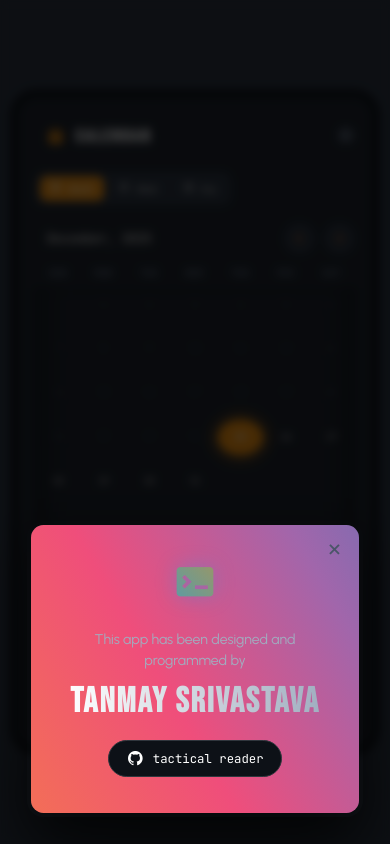
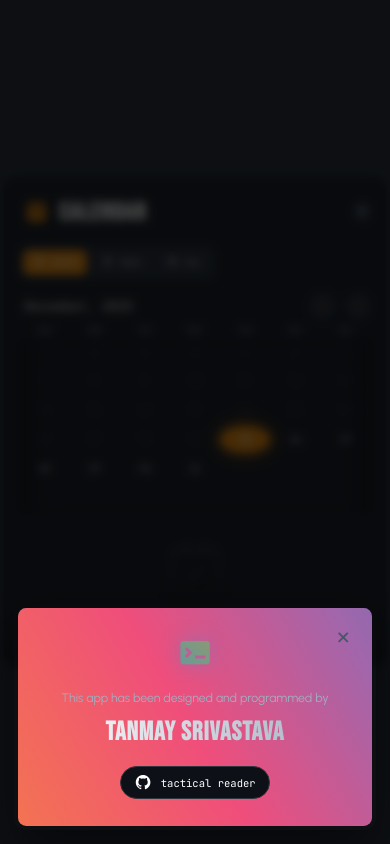
Before and after one commit to TacticalReader/Calendar-App, a React (Vite) app in the folder calender-app/: page / in a window 390 px wide. Built offline with nearby package versions, Linux system fonts and the light colour scheme.

Commit message:
Update CALENDERAPP.css

```diff
--- a/calender-app/src/Components/CALENDERAPP.css
+++ b/calender-app/src/Components/CALENDERAPP.css
@@ -11,6 +11,14 @@
   box-sizing: border-box;
 }
 
+/*
+  ╔══════════════════════════════════════════════════════════╗
+  ║  BUG FIX #1 — container-type: inline-size ADDED         ║
+  ║  Without this, all cqi units throughout the file        ║
+  ║  fell back to the viewport instead of this container.   ║
+  ║  This caused completely wrong text/spacing scaling.     ║
+  ╚══════════════════════════════════════════════════════════╝
+*/
 .calender-app {
   width: 60%;
   min-width: 90vmin;
@@ -27,9 +35,10 @@
   transform-style: preserve-3d;
   transition: height 0.4s var(--ease-out-expo);
   font-family: var(--font-body);
+  container-type: inline-size; /* ← BUG FIX #1 */
 }
 
-.calender-app::after{
+.calender-app::after {
   content: "";
   position: absolute;
   bottom: -12rem;
@@ -40,10 +49,12 @@
   background: rgba(0,0,0,0.5);
   border-radius: 20rem;
   filter: blur(4rem);
+  /* pointer-events: none is implicit for ::after, but kept for clarity */
 }
 
 .calender {
   width: 40%;
+  min-width: 0; /* IMPROVEMENT: prevents flex child from overflowing its share */
 }
 
 .calender-header {
@@ -74,6 +85,7 @@
   background-color: #2c3542;
   padding: 0.5rem;
   border-radius: 1rem;
+  flex-shrink: 0; /* IMPROVEMENT: don't let it shrink and clip */
 }
 
 .view-switcher button {
@@ -83,13 +95,14 @@
   padding: 0.8rem 1.2rem;
   border-radius: 0.8rem;
   cursor: pointer;
-  font-size: clamp(1rem, 1cqi, 1.4rem);
+  font-size: clamp(1rem, 1.5cqi, 1.4rem); /* cqi now resolves correctly thanks to BUG FIX #1 */
   transition: all 0.3s ease;
   display: flex;
   align-items: center;
   gap: 0.8rem;
   font-family: var(--font-body);
   font-weight: 600;
+  white-space: nowrap;
 }
 
 .view-switcher button i {
@@ -105,16 +118,22 @@
   display: flex;
   align-items: center;
   column-gap: 1rem;
+  row-gap: 0.5rem;
   margin: 3.5rem 0;
+  flex-wrap: wrap; /* IMPROVEMENT: allow wrapping so day-view's long date doesn't push arrows off-screen */
 }
 
 .nevigate-date h2 {
   color: #bbb;
-    font-size: clamp(1.5rem, 1.5cqi, 2.5rem);
+  font-size: clamp(1.2rem, 2cqi, 2.5rem); /* adjusted multiplier so range is reachable with cqi */
   padding: 1.3rem;
-    white-space: nowrap;
   font-family: var(--font-mono);
   letter-spacing: -0.05rem;
+  /* IMPROVEMENT: replaced bare white-space:nowrap with overflow safety */
+  white-space: nowrap;
+  overflow: hidden;
+  text-overflow: ellipsis;
+  max-width: calc(100% - 10rem); /* leave room for nav arrows */
 }
 
 /* Back to Today Button */
@@ -134,6 +153,7 @@
   box-shadow: 0 4px 10px rgba(239, 144, 17, 0.3);
   transition: all 0.3s ease;
   animation: fadeIn 0.3s ease-in-out;
+  white-space: nowrap;
 }
 
 .goto-today-btn:hover {
@@ -143,14 +163,16 @@
 
 @keyframes fadeIn {
   from { opacity: 0; transform: translateY(5px); }
-    to { opacity: 1; transform: translateY(0); }
+  to   { opacity: 1; transform: translateY(0); }
 }
 
 .buttons {
   display: flex;
   column-gap: 1rem;
   margin-left: auto;
+  flex-shrink: 0;
 }
+
 .buttons i {
   width: 3.5rem;
   height: 3.5rem;
@@ -170,7 +192,7 @@
   color: #fff;
 }
 
-.weekdays{
+.weekdays {
   width: 100%;
   display: flex;
   margin: 3rem 0;
@@ -178,7 +200,7 @@
 
 .weekdays span {
   width: calc(100% / 7);
-    font-size: clamp(1rem, .8cqi, 1.3rem);
+  font-size: clamp(0.9rem, 1.2cqi, 1.3rem); /* adjusted cqi multiplier */
   font-weight: bold;
   text-transform: uppercase;
   color: #78879e;
@@ -230,16 +252,16 @@
 .days span {
   width: calc(100% / 7);
   height: 4rem;
-    aspect-ratio: 1;
+  /* IMPROVEMENT: removed conflicting aspect-ratio:1 — it fought with explicit height + width */
   display: flex;
   justify-content: center;
   align-items: center;
   margin-bottom: 1rem;
-    font-size: clamp(1rem, 1cqi, 1.6rem);
+  font-size: clamp(1rem, 1.5cqi, 1.6rem); /* adjusted multiplier */
   color: #ddd;
   cursor: pointer;
   transition: all 0.2s ease;
-    text-shadow: 0  .5rem 1rem rgba(0,0,0,0.2);
+  text-shadow: 0 .5rem 1rem rgba(0,0,0,0.2);
   position: relative;
   backface-visibility: hidden;
   font-family: var(--font-mono);
@@ -285,7 +307,7 @@
   pointer-events: none;
 }
 
-.current-day{
+.current-day {
   background-color: #ef9011;
   border-radius: 50%;
   box-shadow: 0 0 1.5rem 0.5rem rgba(239, 144, 17, 0.4);
@@ -293,13 +315,14 @@
   font-weight: 700;
 }
 
-.events{
+.events {
   width: 60%;
   height: 100%;
   padding: 3rem 0;
   overflow-y: auto;
   display: flex;
   flex-direction: column;
+  min-width: 0; /* IMPROVEMENT: prevents flex child from overflowing its share */
 }
 
 /* Empty State */
@@ -335,7 +358,7 @@
   left: 50%;
   transform: translate(-50%, -50%);
   background-color: #161b22;
-    width: clamp(30rem, 90%, 50rem);
+  width: clamp(30rem, 90vw, 50rem); /* IMPROVEMENT: use vw not % — fixed elements don't have a % parent */
   height: auto;
   max-height: 90vh;
   overflow-y: auto;
@@ -361,10 +384,10 @@
 
 @keyframes popupScale {
   from { opacity: 0; transform: translate(-50%, -50%) scale(0.8); }
-    to { opacity: 1; transform: translate(-50%, -50%) scale(1); }
+  to   { opacity: 1; transform: translate(-50%, -50%) scale(1); }
 }
 
-.time-input{
+.time-input {
   display: flex;
   gap: 0.5rem;
   align-items: center;
@@ -373,11 +396,11 @@
   justify-content: center;
 }
 
-.event-popup-time{
-    width: clamp(4rem, 4cqi, 7rem);
+.event-popup-time {
+  width: clamp(4rem, 5cqi, 7rem);
   background-color: #00a3ff;
   font-family: var(--font-mono);
-    font-size: clamp(1.5rem, 1.5cqi, 2.2rem);
+  font-size: clamp(1.5rem, 2cqi, 2.2rem); /* adjusted multiplier */
   display: flex;
   justify-content: center;
   box-shadow: 0 0 1.5rem 1rem rgba(0, 163, 255, 0.2);
@@ -395,16 +418,16 @@
   border-top: 0.2rem solid #00a3ff;
   border-bottom: 0.2rem solid #00a3ff;
   color: #fff;
-    width: clamp(4rem, 5cqi, 6rem);
+  width: clamp(4rem, 6cqi, 6rem); /* adjusted */
   height: 4rem;
   text-align: center;
-    font-size: clamp(1.5rem, 1.5cqi, 1.6rem);
+  font-size: clamp(1.5rem, 2cqi, 1.6rem); /* adjusted */
   font-family: var(--font-mono);
 }
 
 .time-input select {
   cursor: pointer;
-    width: clamp(5rem, 6cqi, 7rem);
+  width: clamp(5rem, 7cqi, 7rem); /* adjusted */
   appearance: none;
   text-align-last: center;
 }
@@ -419,7 +442,7 @@
   font-size: 2rem;
 }
 
-.event{
+.event {
   width: 100%;
   height: auto;
   min-height: 7rem;
@@ -437,6 +460,7 @@
   flex-direction: column;
   align-items: center;
   width: 25%;
+  flex-shrink: 0; /* IMPROVEMENT: don't let date column collapse */
   border-right: 0.1rem solid rgba(255,255,255,0.5);
   border-radius: 5px;
   padding-right: 1rem;
@@ -455,19 +479,19 @@
   font-family: var(--font-body);
   font-size: 1.3rem;
 }
+
 .event-popup textarea:focus {
   outline: none;
   border-color: #00a3ff;
   box-shadow: 0 0 0 2px rgba(0, 163, 255, 0.1);
 }
 
-
-.event-popup textarea::placeholder{
-    font-size: clamp(1rem, 0.8cqi, 1.3rem);
+.event-popup textarea::placeholder {
+  font-size: clamp(1rem, 1.2cqi, 1.3rem); /* adjusted */
   color: #78879e;
 }
-.event-popup textarea:focus::placeholder
-{
+
+.event-popup textarea:focus::placeholder {
   color: transparent;
 }
 
@@ -477,6 +501,7 @@
   display: flex;
   gap: 1.5rem;
   justify-content: space-between;
+  flex-wrap: wrap; /* IMPROVEMENT: wrap on narrow popups instead of cramping */
 }
 
 .form-group {
@@ -485,6 +510,7 @@
   gap: 0.8rem;
   flex: 1;
   min-width: 0;
+  min-width: 12rem; /* IMPROVEMENT: don't let groups collapse below a usable width */
 }
 
 .form-group label {
@@ -537,12 +563,12 @@
   background-color: #131820;
 }
 
-.event-popup-btn{
+.event-popup-btn {
   width: 100%;
   height: 4.5rem;
   background-color: #00a3ff;
   font-family: var(--font-heading);
-    font-size: clamp(1.5rem, 1.5cqi, 2.2rem);
+  font-size: clamp(1.5rem, 2cqi, 2.2rem); /* adjusted multiplier */
   letter-spacing: 0.1rem;
   color: #fff;
   border: none;
@@ -561,8 +587,7 @@
   box-shadow: 0 0 1.5rem 1rem rgba(239, 144, 17, 0.2);
 }
 
-.event-popup-btn:active{
-    transform: scale(0.98);
+.event-popup-btn:active {
   transform: translateY(0.1rem);
 }
 
@@ -579,7 +604,7 @@
   padding: 0 2rem;
 }
 
-.close-event-popup{
+.close-event-popup {
   position: absolute;
   top: 1.5rem;
   right: 1.5rem;
@@ -587,40 +612,58 @@
   background-color: transparent;
   cursor: pointer;
 }
-.close-event-popup i{
+
+.close-event-popup i {
   font-size: 2.5rem;
   color: #78879e;
   transition: color 0.3s;
 }
+
 .close-event-popup i:hover {
   color: #fff;
 }
 
-
+/*
+  ╔══════════════════════════════════════════════════════════╗
+  ║  BUG FIX #2 — event-date clamp was INVERTED             ║
+  ║  clamp(1.3rem, 1cqi, 1rem) → min > max = broken!        ║
+  ║  Fixed to clamp(1rem, 1.5cqi, 1.3rem)                   ║
+  ╚══════════════════════════════════════════════════════════╝
+*/
 .event-date {
-   font-size: clamp(1.3rem ,1cqi , 1rem );
+  font-size: clamp(1rem, 1.5cqi, 1.3rem); /* BUG FIX #2: was clamp(1.3rem, 1cqi, 1rem) — inverted! */
   color: #fff;
   padding-left: 2.5rem;
   padding-top: 1.5rem;
   font-family: var(--font-mono);
   letter-spacing: -0.05rem;
 }
+
 .event-time {
-      font-size: clamp(1.3rem , 1cqi , 1.6rem);
+  font-size: clamp(1.3rem, 2cqi, 1.6rem); /* adjusted multiplier */
   line-height: 4rem;
   font-weight: bold;
   color: #fff;
   font-family: var(--font-mono);
 }
 
-.event-text{
-    font-size: clamp(1.2rem , 1cqi , 1.4rem);
+/*
+  ╔══════════════════════════════════════════════════════════╗
+  ║  BUG FIX #3 — 'overflow: break-word' is INVALID CSS     ║
+  ║  overflow only accepts: hidden/scroll/auto/visible/clip  ║
+  ║  This was silently ignored → long text could overflow.   ║
+  ║  Fixed with overflow-wrap + word-break.                  ║
+  ╚══════════════════════════════════════════════════════════╝
+*/
+.event-text {
+  font-size: clamp(1.2rem, 1.8cqi, 1.4rem); /* adjusted multiplier */
   line-height: 2rem;
   color: #fff;
-    width: auto;
   flex: 1;
+  min-width: 0; /* IMPROVEMENT: allow shrinking in flex context */
   padding: 0 3rem 0 1rem;
-    overflow: break-word;
+  overflow-wrap: break-word;  /* BUG FIX #3: was 'overflow: break-word' — invalid! */
+  word-break: break-word;
   font-family: var(--font-body);
 }
 
@@ -658,7 +701,9 @@
   font-size: 2rem;
   cursor: pointer;
   transition: color 0.3s;
+  flex-shrink: 0;
 }
+
 .settings-btn:hover {
   color: #fff;
 }
@@ -677,9 +722,11 @@
   display: flex;
   align-items: center;
   gap: 2rem;
-    z-index: 1000;
+  z-index: 3000;
   border: 1px solid #2c3542;
   animation: slideUp 0.3s ease-out;
+  max-width: 90vw; /* IMPROVEMENT: prevent toast from overflowing on small screens */
+  width: max-content;
 }
 
 .toast-undo-btn {
@@ -691,11 +738,12 @@
   cursor: pointer;
   text-transform: uppercase;
   letter-spacing: 0.1rem;
+  flex-shrink: 0;
 }
 
 @keyframes slideUp {
   from { transform: translate(-50%, 100%); opacity: 0; }
-    to { transform: translate(-50%, 0); opacity: 1; }
+  to   { transform: translate(-50%, 0); opacity: 1; }
 }
 
 /* Settings Modal */
@@ -711,14 +759,23 @@
   align-items: center;
   z-index: 2000;
   backdrop-filter: blur(5px);
+  padding: 1.5rem; /* IMPROVEMENT: ensure modal has room to breathe on any screen */
 }
 
+/*
+  ╔══════════════════════════════════════════════════════════╗
+  ║  BUG FIX #5 — settings-modal overflow on mobile         ║
+  ║  clamp(30rem, 40vw, 50rem): 30rem = 480px.              ║
+  ║  On a 375px phone 480px > viewport = OVERFLOW.          ║
+  ║  Fixed with min(30rem, 90vw) as the lower bound.        ║
+  ╚══════════════════════════════════════════════════════════╝
+*/
 .settings-modal {
   background: #1e242d;
   padding: 3rem;
   border-radius: 2rem;
   border: 1px solid #2c3542;
-    width: clamp(30rem, 40vw, 50rem);
+  width: clamp(min(30rem, 90vw), 40vw, 50rem); /* BUG FIX #5: was clamp(30rem, 40vw, 50rem) */
   display: flex;
   flex-direction: column;
   gap: 2rem;
@@ -750,6 +807,7 @@
   justify-content: center;
   gap: 1rem;
   transition: background 0.3s;
+  font-family: var(--font-body);
 }
 
 .settings-btn-action:hover {
@@ -764,89 +822,349 @@
   border-radius: 1rem;
   cursor: pointer;
   margin-top: 1rem;
+  font-family: var(--font-body);
+  font-size: 1.3rem;
+  transition: all 0.3s ease;
 }
 
+.settings-close:hover {
+  border-color: #fff;
+  color: #fff;
+}
+
+/* ================================================================
+   IMPROVEMENT: Intermediate breakpoint (1100px)
+   Reduce column-gap before the full vertical stacking kicks in.
+   Without this, the gap was a massive 5rem at ~900px width.
+   ================================================================ */
+@media (max-width: 1100px) {
+  .calender-app {
+    column-gap: 3rem;
+    padding: 2.5rem;
+  }
+}
+
+/* ================================================================
+   TABLET + MOBILE (≤850px) — Stack layout vertically
+   ================================================================ */
 @media (max-width: 850px) {
   .calender-app {
-    height: auto;
     flex-direction: column;
     row-gap: 2rem;
     width: 95%;
     min-width: auto;
     padding: 2rem;
+    border-radius: 2rem;
+    border-width: 0.4rem; /* BUG FIX #4: was 1rem (16px!) on mobile — huge waste of space */
   }
+
+  /*
+    IMPROVEMENT: hide the ::after drop-shadow on mobile.
+    bottom: -12rem means it extends way below the card, causing
+    unnecessary vertical scroll on mobile browsers.
+  */
+  .calender-app::after {
+    display: none;
+  }
+
   .calender {
     width: 100%;
     margin: 0;
   }
-  .nevigate-date{
+
+  .heading {
+    font-size: clamp(2rem, 6vw, 3.5rem);
+    padding: 0.8rem;
+  }
+
+  .nevigate-date {
     margin: 1rem 0;
   }
-  .weekdays{
+
+  .nevigate-date h2 {
+    font-size: clamp(1.2rem, 3.5vw, 2rem);
+    padding: 0.8rem;
+    max-width: calc(100% - 9rem);
+    /* allow wrapping on day-view so "Wednesday, April 22, 2026" doesn't overflow */
+    white-space: nowrap;
+    overflow: hidden;
+    text-overflow: ellipsis;
+  }
+
+  .weekdays {
     margin: 1rem 0;
   }
+
+  .weekdays span {
+    font-size: clamp(0.8rem, 2.2vw, 1.1rem);
+  }
+
+  .days span {
+    height: 3.5rem; /* IMPROVEMENT: reduce cell height on tablet so grid feels proportionate */
+    margin-bottom: 0.6rem;
+    font-size: clamp(0.9rem, 2.5vw, 1.3rem);
+  }
+
   .events {
     width: 100%;
     margin: 0;
-  }
-  .event-popup{
-    width: 90%;
-    max-height: 80vh;
+    padding: 1rem 0;
   }
 
-  .event-popup-time{
-    width: clamp(5rem, 10cqi, 8rem);
-    font-size: clamp(1.5rem, 3cqi, 2.2rem);
+  .event-popup {
+    width: min(90vw, 50rem);
+    max-height: 85vh;
+    padding: 2rem;
+    gap: 1.5rem;
   }
 
-  .time-input input, .time-input select{
-    width: clamp(5rem, 8cqi, 7rem);
-    font-size: clamp(1.5rem, 3cqi, 2.2rem);
+  .event-popup-time {
+    width: clamp(4rem, 8vw, 6rem);
+    font-size: clamp(1.4rem, 4vw, 2.2rem);
   }
-  .event-popup textarea{
+
+  .time-input input, .time-input select {
+    width: clamp(4rem, 7vw, 6rem);
+    font-size: clamp(1.3rem, 3.5vw, 2rem);
+  }
+
+  .event-popup textarea {
     width: 100%;
   }
-  .event-popup textarea::placeholder{
-   font-size: clamp(1rem, 1.5cqi, 2rem);
-}
-.event-popup-btn{
-   width: 100%;
-    font-size: clamp(1.5rem, 3cqi, 2.2rem);
-  }
-  .event-date{
-    font-size: clamp(1rem , 1.4cqi , 1.2rem );
+
+  .event-popup textarea::placeholder {
+    font-size: clamp(1rem, 2.5vw, 1.5rem);
   }
 
-.event-time{
-    font-size: clamp(1rem , 2cqi , 1.6rem );
+  .event-popup-btn {
+    width: 100%;
+    font-size: clamp(1.5rem, 4vw, 2.2rem);
   }
-  .event-text{
-    font-size: clamp(1rem , 2.4cqi , 1.4rem );
+
+  .event-date {
+    font-size: clamp(0.9rem, 2vw, 1.2rem);
+  }
+
+  .event-time {
+    font-size: clamp(1rem, 2.5vw, 1.5rem);
+    line-height: 3rem;
+  }
+
+  .event-text {
+    font-size: clamp(1rem, 2.5vw, 1.4rem);
+  }
+
+  /* IMPROVEMENT: form rows should stack on mobile; two columns in a narrow popup = cramped */
+  .form-row {
+    flex-direction: column;
+    gap: 1rem;
+  }
+
+  .form-group {
+    min-width: unset;
+    width: 100%;
+  }
+
+  /* BUG FIX #5 (mobile override): settings-modal width */
+  .settings-modal {
+    width: 90vw;
+    padding: 2rem;
   }
 }
 
+/* ================================================================
+   SMALL MOBILE (≤500px)
+   ================================================================ */
 @media (max-width: 500px) {
-  .calender-app{
-    /* Aspect ratio removed */
+  .calender-app {
+    width: 98%;
+    padding: 1.5rem;
+    border-radius: 1.5rem;
+    border-width: 0.25rem;
+    row-gap: 1.5rem;
   }
+
   .calender {
     width: 100%;
   }
-  .event-popup{
-    width: 95%;
+
+  .heading {
+    font-size: clamp(1.8rem, 7vw, 2.8rem);
+    letter-spacing: 0.15rem;
+    padding: 0.6rem;
   }
-  .events{
+
+  .nevigate-date {
+    margin: 0.5rem 0;
+  }
+
+  .nevigate-date h2 {
+    font-size: clamp(1.1rem, 3.5vw, 1.8rem);
+    padding: 0.6rem;
+    max-width: calc(100% - 8.5rem);
+  }
+
+  .goto-today-btn {
+    font-size: 1.1rem;
+    padding: 0.4rem 1rem;
+  }
+
+  .buttons i {
+    width: 3rem;
+    height: 3rem;
+    font-size: 1.6rem;
+  }
+
+  .weekdays {
+    margin: 0.5rem 0;
+  }
+
+  .weekdays span {
+    font-size: clamp(0.7rem, 2vw, 1rem);
+    letter-spacing: 0;
+  }
+
+  .days span {
+    height: 3rem;
+    margin-bottom: 0.3rem;
+    font-size: clamp(0.85rem, 2.5vw, 1.2rem);
+  }
+
+  .event-popup {
+    width: min(95vw, 50rem);
+    padding: 1.5rem;
+    max-height: 88vh;
+    gap: 1.2rem;
+  }
+
+  .events {
     width: 100%;
+  }
+
+  /* IMPROVEMENT: reduce left padding on event date/time so text has more room */
+  .event-date {
+    padding-left: 1rem;
+    padding-top: 1rem;
+    font-size: clamp(0.8rem, 2vw, 1.1rem);
+  }
+
+  .event-time {
+    line-height: 2.5rem;
+  }
+
+  .event-text {
+    padding: 0 2.5rem 0 0.8rem;
+  }
+
+  .settings-modal {
+    width: 94vw;
+    padding: 1.5rem;
+    border-radius: 1.5rem;
+    gap: 1.5rem;
+  }
+
+  .settings-modal h2 {
+    font-size: 2rem;
+  }
+
+  .settings-btn-action {
+    padding: 1.2rem;
+    font-size: 1.3rem;
   }
 }
 
+/* ================================================================
+   EXTRA SMALL MOBILE (≤350px)
+   ================================================================ */
 @media (max-width: 350px) {
-  .calender-app{
-    /* Aspect ratio removed */
+  .calender-app {
+    padding: 1rem;
+    border-radius: 1rem;
+    border-width: 0.2rem;
+    row-gap: 1rem;
+  }
+
+  .heading {
+    font-size: 1.8rem;
+    padding: 0.5rem;
+    gap: 0.6rem;
+  }
+
+  .days span {
+    height: 2.8rem;
+    font-size: 0.85rem;
+  }
+
+  .weekdays span {
+    font-size: 0.65rem;
+    letter-spacing: 0;
+  }
+
+  /* IMPROVEMENT: icon-only view-switcher at 350px — text + icon together is too wide */
+  .view-switcher {
+    gap: 0.3rem;
+  }
+
+  .view-switcher button {
+    padding: 0.7rem;
+    gap: 0;
+    font-size: 0; /* hide text */
+  }
+
+  .view-switcher button i {
+    font-size: 1.6rem; /* restore icon */
+  }
+
+  .nevigate-date h2 {
+    font-size: 1rem;
+    padding: 0.4rem;
+    max-width: calc(100% - 7.5rem);
+  }
+
+  .buttons i {
+    width: 2.6rem;
+    height: 2.6rem;
+    font-size: 1.4rem;
+  }
+
+  .event-popup {
+    padding: 1.2rem;
+    gap: 1rem;
+  }
+
+  .event-date-wrapper {
+    width: 30%;
+  }
+
+  .event-date {
+    padding-left: 0.5rem;
+    font-size: 0.8rem;
+  }
+
+  .event-time {
+    font-size: 0.9rem;
+    line-height: 2rem;
+  }
+
+  .event-text {
+    font-size: 0.9rem;
+    padding: 0 2rem 0 0.5rem;
+  }
+
+  .event-buttons i {
+    font-size: 1.3rem;
+  }
+
+  .settings-modal {
+    padding: 1.2rem;
+    gap: 1rem;
+    border-radius: 1.2rem;
   }
 }
 
-/* Credit Modal Styles */
+/* ================================================================
+   Credit Modal Styles
+   ================================================================ */
 .credit-modal-overlay {
   position: fixed;
   top: 0;
@@ -865,9 +1183,17 @@
 
 @keyframes fadeInModal {
   from { opacity: 0; }
-  to { opacity: 1; }
+  to   { opacity: 1; }
 }
 
+/*
+  ╔══════════════════════════════════════════════════════════╗
+  ║  BUG FIX #6 — credit-modal-box fixed width overflow     ║
+  ║  width: 500px with no mobile handling. On a 375px phone ║
+  ║  this straight-up overflows the screen.                 ║
+  ║  Fixed: max-width: 100% + padding: 0 on the box.        ║
+  ╚══════════════════════════════════════════════════════════╝
+*/
 .credit-modal-box {
   position: relative;
   z-index: 1;
@@ -877,8 +1203,7 @@
   border-radius: 2rem;
   text-align: center;
   color: #fff;
-  max-width: 100%;
-  width: 500px;
+  width: min(500px, 100%); /* BUG FIX #6: was a hard 500px — overflows on phones */
   box-shadow: 0 20px 50px rgba(0,0,0,0.5);
   border: 5px solid transparent;
   overflow: hidden;
@@ -897,15 +1222,9 @@
 }
 
 @keyframes animatedgradient {
-	0% {
-		background-position: 0% 50%;
-	}
-	50% {
-		background-position: 100% 50%;
-	}
-	100% {
-		background-position: 0% 50%;
-	}
+  0%   { background-position: 0% 50%; }
+  50%  { background-position: 100% 50%; }
+  100% { background-position: 0% 50%; }
 }
 
 .credit-icon {
@@ -970,8 +1289,43 @@
   font-size: 2.5rem;
   cursor: pointer;
   transition: color 0.3s;
+  /* IMPROVEMENT: larger tap target on mobile */
+  padding: 0.5rem;
 }
 
 .credit-close-btn:hover {
   color: #fff;
 }
+
+/* IMPROVEMENT: credit modal mobile adjustments */
+@media (max-width: 600px) {
+  .credit-modal-overlay {
+    padding: 1.5rem;
+    justify-content: center; /* center horizontally on mobile */
+    align-items: flex-end;   /* keep it pinned to bottom like on desktop */
+  }
+
+  .credit-modal-box {
+    padding: 3rem 2rem;
+    border-radius: 1.5rem;
+  }
+
+  .credit-icon {
+    font-size: 4rem;
+    margin-bottom: 1.5rem;
+  }
+
+  .credit-text {
+    font-size: 1.4rem;
+  }
+
+  .credit-author {
+    font-size: 3rem;
+    letter-spacing: 1px;
+  }
+
+  .credit-github {
+    font-size: 1.2rem;
+    padding: 0.8rem 1.5rem;
+  }
+}
```
Lines whose indentation alone changed are shown as unchanged.
